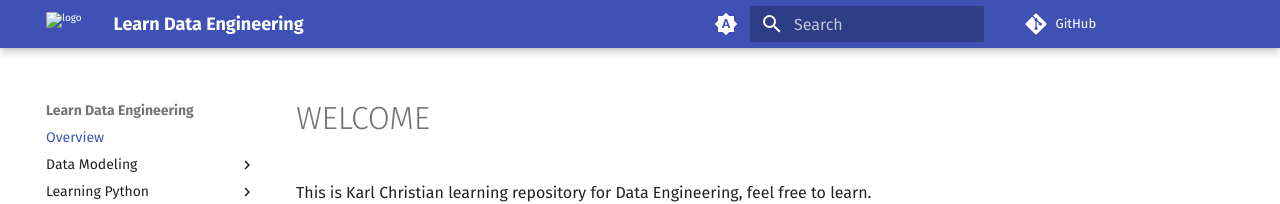
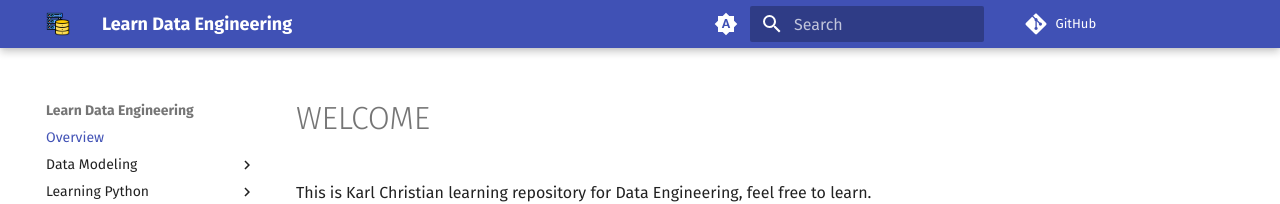
Before and after one commit to karlchris/data-engineering, an MkDocs documentation site: the page built from docs/index.md, in a window 1280 px wide. Shown: the top 204 px of the page. Built offline with MkDocs 1.6.1 and Material for MkDocs 9.7.7, drawn with Linux system fonts in a browser that asks for light colours; comment, search, counter and statistics services are not loaded.

Commit message:
add logo, theme (#2)

```diff
--- a/mkdocs.yml
+++ b/mkdocs.yml
@@ -1,5 +1,70 @@
 site_name: Learn Data Engineering
 site_url: https://karlchris.github.io/learn-data-engineering/
+
+
+# Github spec
+repo_url: https://github.com/karlchris/learn-data-engineering
+
+theme:
+  name: material
+
+  favicon: assets/img/database-storage.ico
+  logo: assets/img/database-storage.ico
+
+  font:
+    text: Fira Sans
+    code: Fira Code
+
+  features:
+    - navigation.instant
+    - navigation.top
+    - toc.integrate
+
+  palette:
+    # Palette toggle for automatic mode
+    - media: "(prefers-color-scheme)"
+      toggle:
+        icon: material/brightness-auto
+        name: Switch to light mode
+
+    # Palette toggle for light mode
+    - media: "(prefers-color-scheme: light)"
+      scheme: default
+      toggle:
+        icon: material/brightness-7
+        name: Switch to dark mode
+
+    # Palette toggle for dark mode
+    - media: "(prefers-color-scheme: dark)"
+      scheme: slate
+      toggle:
+        icon: material/brightness-4
+        name: Switch to system preference
+
+
+markdown_extensions:
+  - admonition
+  - attr_list
+  - pymdownx.arithmatex:
+      generic: true
+  - pymdownx.betterem:
+      smart_enable: all
+  - pymdownx.caret
+  - pymdownx.critic
+  - pymdownx.details
+  - pymdownx.emoji:
+      emoji_index: !!python/name:materialx.emoji.twemoji
+      emoji_generator: !!python/name:materialx.emoji.to_svg
+  - pymdownx.highlight
+  - pymdownx.inlinehilite
+  - pymdownx.keys
+  - pymdownx.mark
+  - pymdownx.tabbed
+  - pymdownx.tilde
+  - pymdownx.superfences
+  - toc:
+      permalink: ⚓︎
+
 
 nav:
   - Overview: 'index.md'
@@ -31,42 +96,3 @@ nav:
       - CPU Scaling: 'learning-python/scaling-python/cpu-scaling/README.md'
       - Asynchronous Events: 'learning-python/scaling-python/async-solution/README.md'
       - Queue-based Distribution: 'learning-python/scaling-python/queue-distribution/README.md'
-
-# Github spec
-repo_url: https://github.com/karlchris/learn-data-engineering
-
-theme:
-  name: material
-
-  favicon: assets/img/database-storage.png
-  logo: assets/img/database-storage.png
-
-  font:
-    text: Fira Sans
-    code: Fira Code
-
-  features:
-    - navigation.instant
-    - navigation.top
-    - toc.integrate
-
-  palette:
-    # Palette toggle for automatic mode
-    - media: "(prefers-color-scheme)"
-      toggle:
-        icon: material/brightness-auto
-        name: Switch to light mode
-
-    # Palette toggle for light mode
-    - media: "(prefers-color-scheme: light)"
-      scheme: default
-      toggle:
-        icon: material/brightness-7
-        name: Switch to dark mode
-
-    # Palette toggle for dark mode
-    - media: "(prefers-color-scheme: dark)"
-      scheme: slate
-      toggle:
-        icon: material/brightness-4
-        name: Switch to system preference
```
Also changed, not shown: assets/img/database-storage.png (deleted), docs/assets/img/database-storage.ico (added).
